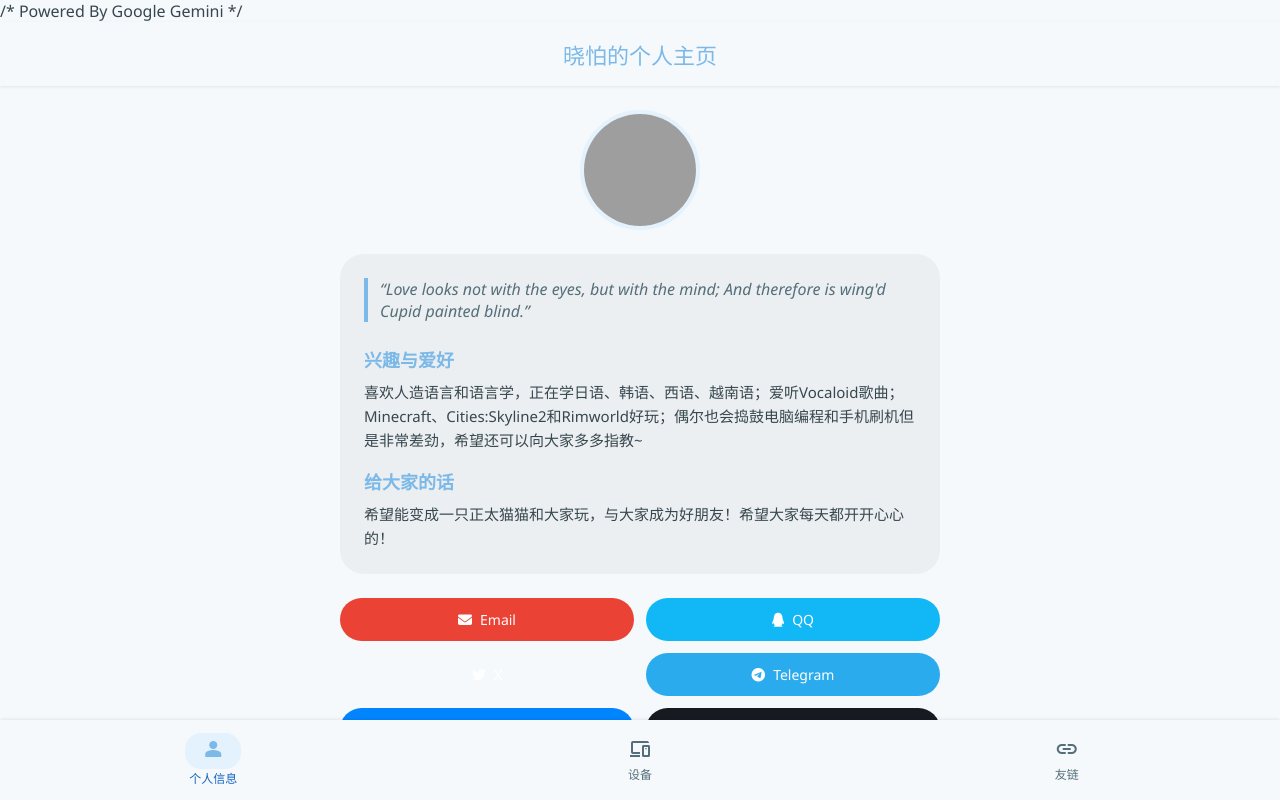
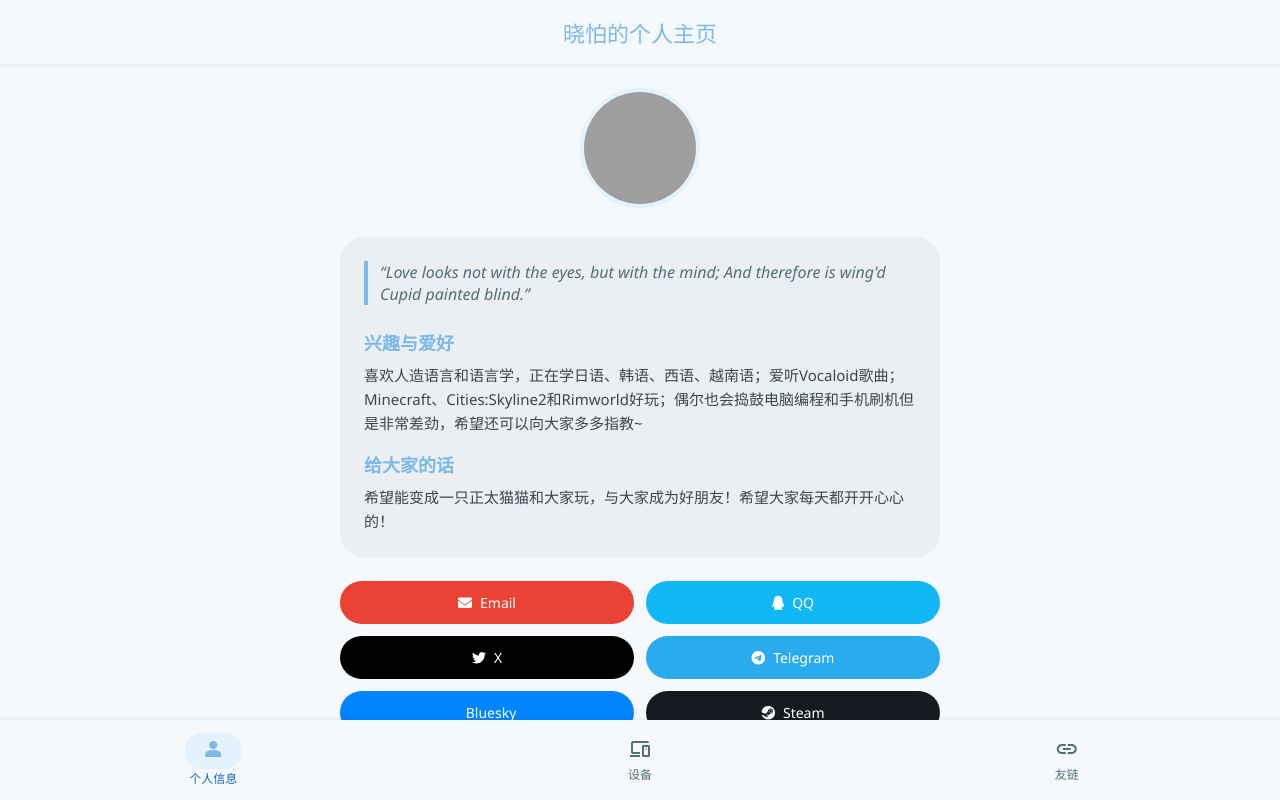
Before and after one commit to ShiauPa46/ShiauPa46.github.io, a plain HTML site: page index.html in a window 1280 px wide. Drawn offline with nearby package versions, Linux system fonts and the light colour scheme; grey boxes are pictures that could not be loaded; some icons are missing.

Commit message:
Update index.html

```diff
--- a/index.html
+++ b/index.html
@@ -1,10 +1,9 @@
-/* Powered By Google Gemini */
 <!DOCTYPE html>
 <html lang="zh-CN">
 <head>
     <meta charset="UTF-8">
     <meta name="viewport" content="width=device-width, initial-scale=1.0">
-    <title>晓怕的个人主页</title>
+    <title>晓怕的电子名片</title>
     <link href="https://fonts.googleapis.com/css2?family=Material+Symbols+Outlined:opsz,wght,FILL,GRAD@20..48,100..700,0..1,-50..200" rel="stylesheet" />
     <link rel="stylesheet" href="https://cdnjs.cloudflare.com/ajax/libs/font-awesome/6.5.1/css/all.min.css">
 
@@ -35,7 +34,7 @@
             --color-email: #EA4335;
             --color-qq: #12B7F5;
             --color-telegram: #2AABEE;
-            --color-discord: #5865F2;
+            --color-twitter: #000000;
             --color-bluesky: #0085FF;
             --color-steam: #171A21;
         }
```
